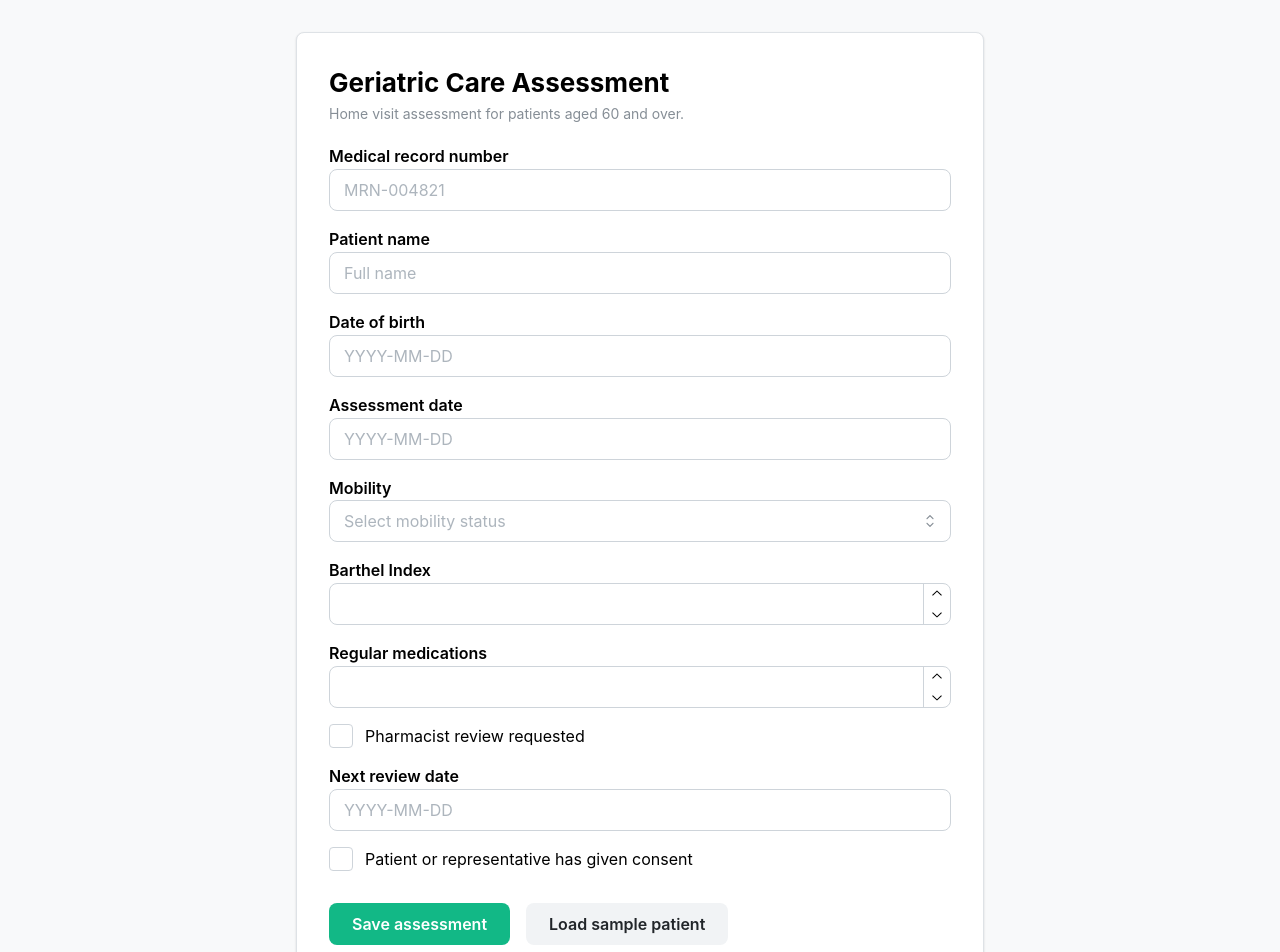
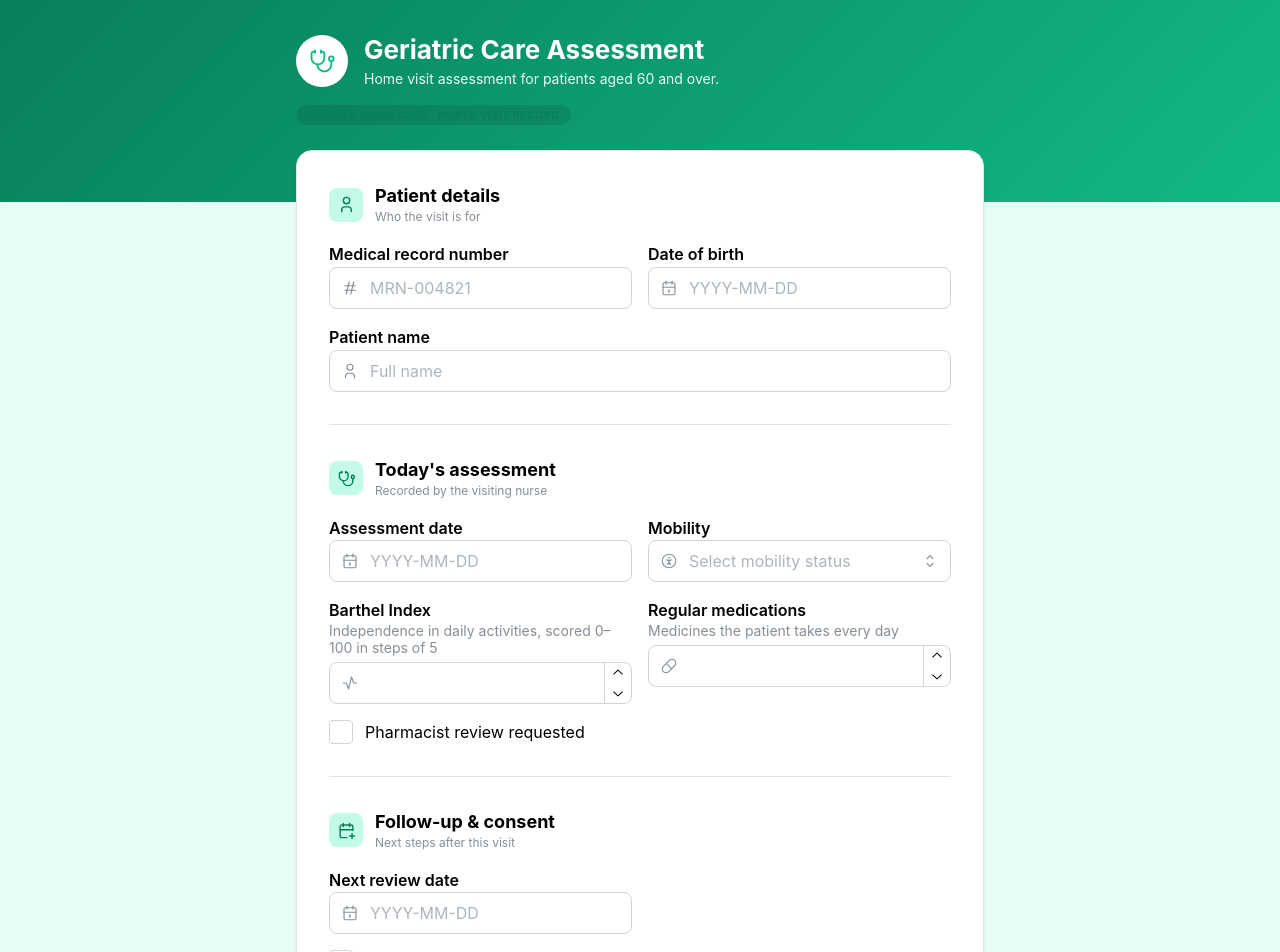
Before and after one commit to Ankit500ak/geriatric-assessment-form, a React (Vite) app: page / in a window 1280 px wide. Shown: the top 952 px of the page. Built offline with nearby package versions, Linux system fonts and the light colour scheme.

Commit message:
feat: redesign the form as a sectioned care-assessment page

```diff
--- a/src/features/assessment/AssessmentForm.tsx
+++ b/src/features/assessment/AssessmentForm.tsx
@@ -1,18 +1,35 @@
 import dayjs from 'dayjs';
 import { useState } from 'react';
 import {
+  IconAccessible,
+  IconActivity,
+  IconCalendar,
+  IconCalendarPlus,
+  IconCheck,
+  IconCircleCheck,
+  IconHash,
+  IconPill,
+  IconStethoscope,
+  IconUser,
+} from '@tabler/icons-react';
+import {
   Alert,
+  Badge,
+  Box,
   Button,
   Checkbox,
   Code,
   Container,
+  Divider,
   Group,
   NumberInput,
   Paper,
   Select,
+  SimpleGrid,
   Stack,
   Text,
   TextInput,
+  ThemeIcon,
   Title,
 } from '@mantine/core';
 import { DateInput } from '@mantine/dates';
@@ -44,6 +61,30 @@ interface AssessmentFormProps {
   onSave?: (values: Assessment) => void;
 }
 
+function SectionHeading({
+  icon: Icon,
+  title,
+  description,
+}: {
+  icon: typeof IconUser;
+  title: string;
+  description: string;
+}) {
+  return (
+    <Group gap="sm" mb="md">
+      <ThemeIcon variant="light" color="teal" radius="md" size="lg">
+        <Icon size={19} stroke={1.8} />
+      </ThemeIcon>
+      <div>
+        <Title order={4}>{title}</Title>
+        <Text size="xs" c="dimmed">
+          {description}
+        </Text>
+      </div>
+    </Group>
+  );
+}
+
 export function AssessmentForm({ onSave }: AssessmentFormProps) {
   const [saving, setSaving] = useState(false);
   const [saved, setSaved] = useState<Assessment | null>(null);
@@ -73,52 +114,102 @@ export function AssessmentForm({ onSave }: AssessmentFormProps) {
   }
 
   return (
-    <Container size="sm" py="xl">
-      <Paper withBorder shadow="xs" radius="md" p="xl">
-        <Title order={2}>Geriatric Care Assessment</Title>
-        <Text c="dimmed" size="sm" mt={4} mb="lg">
+    <>
+      <Box
+        component="header"
+        pt="xl"
+        pb={76}
+        style={{
+          background:
+            'linear-gradient(135deg, var(--mantine-color-teal-9) 0%, var(--mantine-color-teal-6) 100%)',
+        }}
+      >
+        <Container size="sm">
+          <Group gap="md" wrap="nowrap">
+            <ThemeIcon size={52} radius="xl" variant="white" color="teal">
+              <IconStethoscope size={28} stroke={1.6} />
+            </ThemeIcon>
+            <div>
+              <Title order={1} c="white" size="h2">
+                Geriatric Care Assessment
+              </Title>
+              <Text c="teal.0" size="sm" mt={2}>
                 Home visit assessment for patients aged 60 and over.
               </Text>
+            </div>
+          </Group>
+          <Badge color="white" variant="light" c="teal.9" mt="md" size="md">
+            Elderly home care · Nurse visit record
+          </Badge>
+        </Container>
+      </Box>
 
+      <Container size="sm" style={{ marginTop: -52 }} pb="xl">
+        <Paper withBorder shadow="sm" radius="lg" p="xl">
           <form onSubmit={form.onSubmit(handleSubmit)}>
+            <SectionHeading
+              icon={IconUser}
+              title="Patient details"
+              description="Who the visit is for"
+            />
             <Stack gap="md">
+              <SimpleGrid cols={{ base: 1, sm: 2 }} spacing="md">
                 <TextInput
                   label="Medical record number"
                   placeholder="MRN-004821"
                   size="md"
+                  leftSection={<IconHash size={18} stroke={1.5} />}
                   {...form.getInputProps('mrn')}
-            />
-            <TextInput
-              label="Patient name"
-              placeholder="Full name"
-              size="md"
-              {...form.getInputProps('patientName')}
                 />
                 <DateInput
                   label="Date of birth"
                   placeholder="YYYY-MM-DD"
                   valueFormat="YYYY-MM-DD"
                   size="md"
+                  leftSection={<IconCalendar size={18} stroke={1.5} />}
                   {...form.getInputProps('dateOfBirth')}
                 />
+              </SimpleGrid>
+              <TextInput
+                label="Patient name"
+                placeholder="Full name"
+                size="md"
+                leftSection={<IconUser size={18} stroke={1.5} />}
+                {...form.getInputProps('patientName')}
+              />
+            </Stack>
+
+            <Divider my="xl" />
+
+            <SectionHeading
+              icon={IconStethoscope}
+              title="Today's assessment"
+              description="Recorded by the visiting nurse"
+            />
+            <Stack gap="md">
+              <SimpleGrid cols={{ base: 1, sm: 2 }} spacing="md">
                 <DateInput
                   label="Assessment date"
                   placeholder="YYYY-MM-DD"
                   valueFormat="YYYY-MM-DD"
                   maxDate={dayjs().format('YYYY-MM-DD')}
                   size="md"
+                  leftSection={<IconCalendar size={18} stroke={1.5} />}
                   {...form.getInputProps('assessmentDate')}
                 />
                 <Select
                   label="Mobility"
                   placeholder="Select mobility status"
                   size="md"
+                  leftSection={<IconAccessible size={18} stroke={1.5} />}
                   data={mobilityOptions}
                   {...form.getInputProps('mobility')}
                 />
                 <NumberInput
                   label="Barthel Index"
+                  description="Independence in daily activities, scored 0–100 in steps of 5"
                   size="md"
+                  leftSection={<IconActivity size={18} stroke={1.5} />}
                   step={5}
                   min={0}
                   max={100}
@@ -126,23 +217,39 @@ export function AssessmentForm({ onSave }: AssessmentFormProps) {
                 />
                 <NumberInput
                   label="Regular medications"
+                  description="Medicines the patient takes every day"
                   size="md"
+                  leftSection={<IconPill size={18} stroke={1.5} />}
                   min={0}
                   max={30}
                   {...form.getInputProps('medicationCount')}
                 />
+              </SimpleGrid>
               <Checkbox
                 label="Pharmacist review requested"
                 size="md"
                 {...form.getInputProps('pharmacistReviewRequested', { type: 'checkbox' })}
               />
+            </Stack>
+
+            <Divider my="xl" />
+
+            <SectionHeading
+              icon={IconCalendarPlus}
+              title="Follow-up & consent"
+              description="Next steps after this visit"
+            />
+            <Stack gap="md">
+              <SimpleGrid cols={{ base: 1, sm: 2 }} spacing="md">
                 <DateInput
                   label="Next review date"
                   placeholder="YYYY-MM-DD"
                   valueFormat="YYYY-MM-DD"
                   size="md"
+                  leftSection={<IconCalendar size={18} stroke={1.5} />}
                   {...form.getInputProps('followUpDate')}
                 />
+              </SimpleGrid>
               <Checkbox
                 label="Patient or representative has given consent"
                 size="md"
@@ -150,8 +257,15 @@ export function AssessmentForm({ onSave }: AssessmentFormProps) {
               />
             </Stack>
 
-          <Group mt="xl">
-            <Button type="submit" size="md" loading={saving}>
+            <Divider my="xl" />
+
+            <Group>
+              <Button
+                type="submit"
+                size="md"
+                loading={saving}
+                leftSection={<IconCheck size={18} />}
+              >
                 Save assessment
               </Button>
               <Button type="button" size="md" variant="light" color="gray" onClick={loadSample}>
@@ -161,11 +275,16 @@ export function AssessmentForm({ onSave }: AssessmentFormProps) {
           </form>
 
           {saved && (
-          <Alert color="teal" title="Assessment saved" mt="xl">
+            <Alert color="teal" title="Assessment saved" mt="xl" icon={<IconCircleCheck />}>
               <Code block>{JSON.stringify(saved, null, 2)}</Code>
             </Alert>
           )}
         </Paper>
+
+        <Text ta="center" size="xs" c="dimmed" mt="md">
+          Demo form — no patient information is stored or sent anywhere.
+        </Text>
       </Container>
+    </>
   );
 }
--- a/src/index.css
+++ b/src/index.css
@@ -1,4 +1,4 @@
-/* Soft page background so the white form card sits calmly on top of it. */
+/* Soft teal-tinted page background so the white form card sits calmly on it. */
 body {
-  background-color: var(--mantine-color-gray-0);
+  background-color: var(--mantine-color-teal-0);
 }
```
Also changed, not shown: 1 other file (tests, documents, lock files or other folders). Lines whose indentation alone changed are shown as unchanged.
